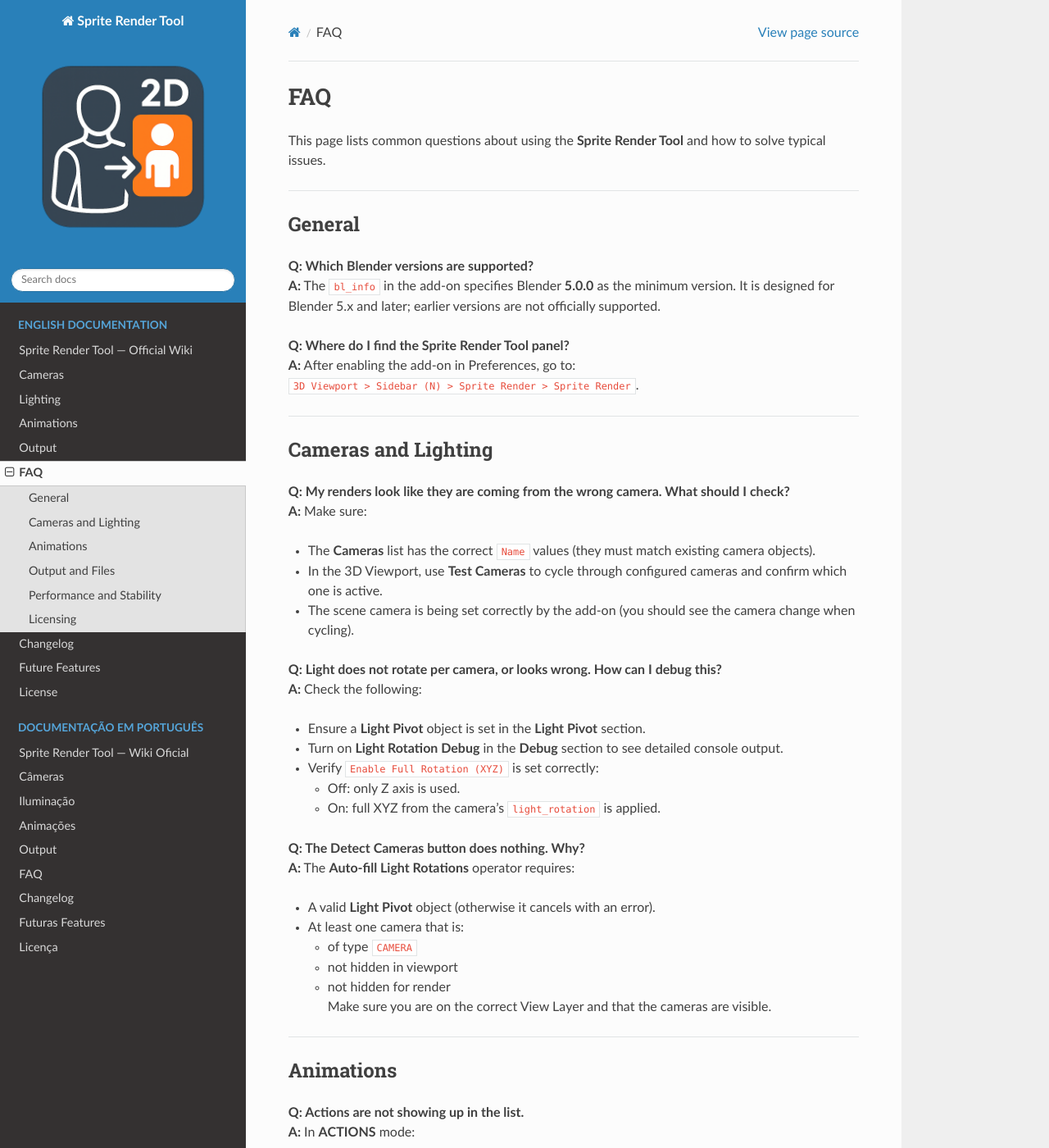
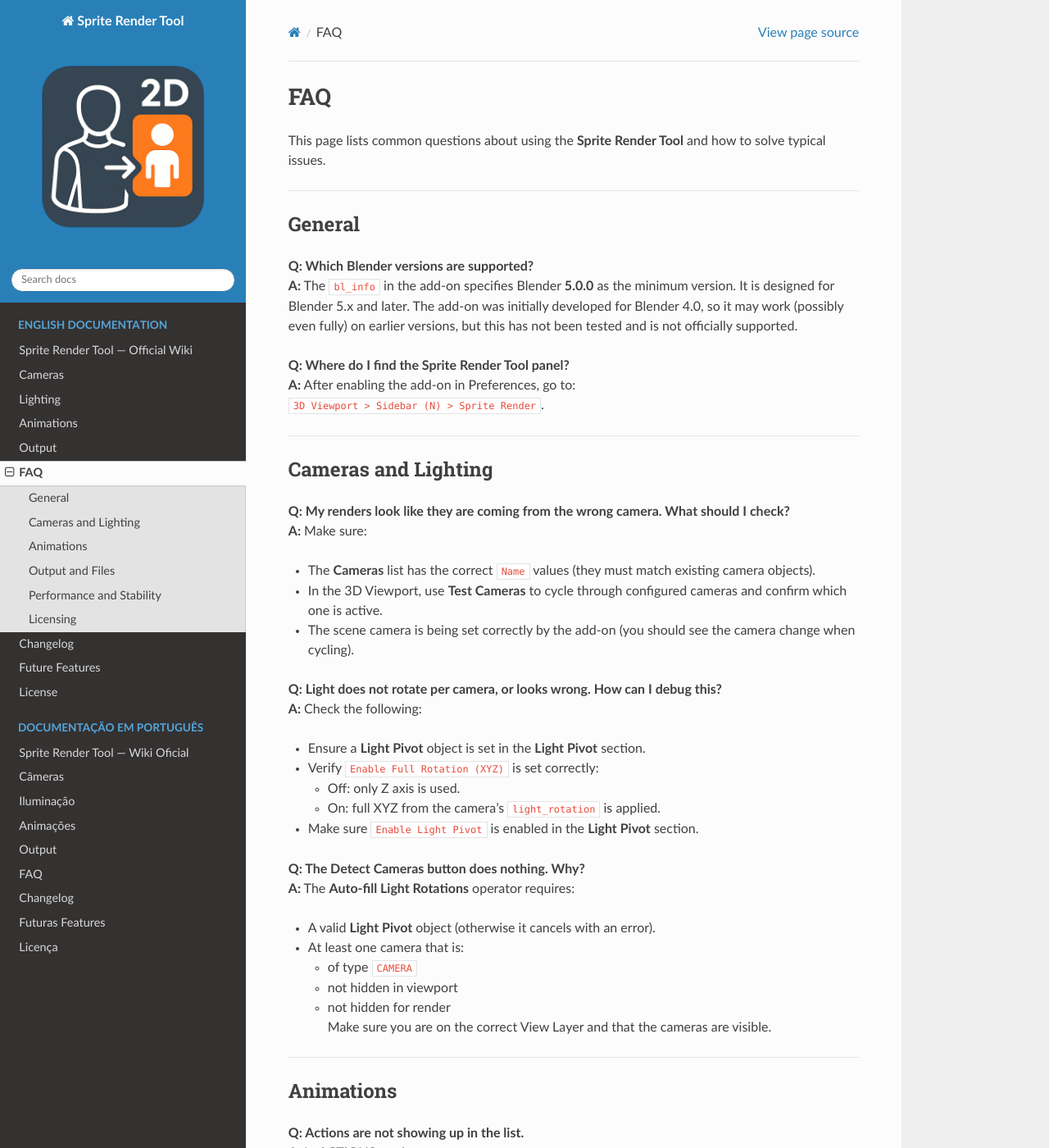
Before and after one commit to Lochzin/Sprite-Render-Tool-Wiki, a Sphinx documentation site: the page built from docs/en/FAQ.md, in a window 1280 px wide and 1400 px high. Shown: the whole window at 82% size. Built offline with Sphinx 7.4.7 and the Read the Docs theme 3.1.0, drawn with Linux system fonts in a browser that asks for light colours; pages that are not in the unit, such as notebooks, are missing from menus.

Commit message:
FAQ Answers Fixed

```diff
--- a/docs/en/FAQ.md
+++ b/docs/en/FAQ.md
@@ -7,11 +7,11 @@
 ## General
 
 **Q: Which Blender versions are supported?**
-**A:** The `bl_info` in the add‑on specifies Blender **5.0.0** as the minimum version. It is designed for Blender 5.x and later; earlier versions are not officially supported.
+**A:** The `bl_info` in the add‑on specifies Blender **5.0.0** as the minimum version. It is designed for Blender 5.x and later. The add-on was initially developed for Blender 4.0, so it may work (possibly even fully) on earlier versions, but this has not been tested and is not officially supported.
 
 **Q: Where do I find the Sprite Render Tool panel?**
 **A:** After enabling the add‑on in Preferences, go to:
-`3D Viewport > Sidebar (N) > Sprite Render > Sprite Render`.
+`3D Viewport > Sidebar (N) > Sprite Render`.
 
 ---
 
@@ -26,10 +26,10 @@
 **Q: Light does not rotate per camera, or looks wrong. How can I debug this?**
 **A:** Check the following:
 - Ensure a **Light Pivot** object is set in the **Light Pivot** section.
-- Turn on **Light Rotation Debug** in the **Debug** section to see detailed console output.
 - Verify `Enable Full Rotation (XYZ)` is set correctly:
   - Off: only Z axis is used.
-  - On: full XYZ from the camera’s `light_rotation` is applied.
+  - On: full XYZ from the camera's `light_rotation` is applied.
+- Make sure `Enable Light Pivot` is enabled in the **Light Pivot** section.
 
 **Q: The Detect Cameras button does nothing. Why?**
 **A:** The **Auto-fill Light Rotations** operator requires:
```
Also changed, not shown: docs/pt/FAQ.md (+3 -3 lines).
